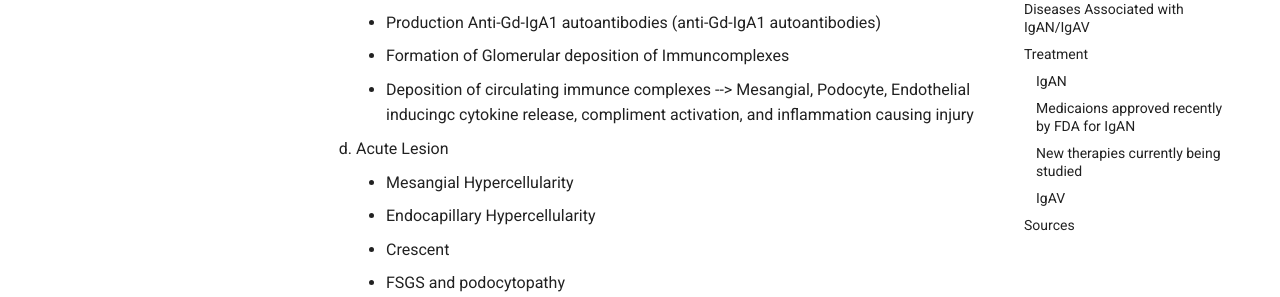
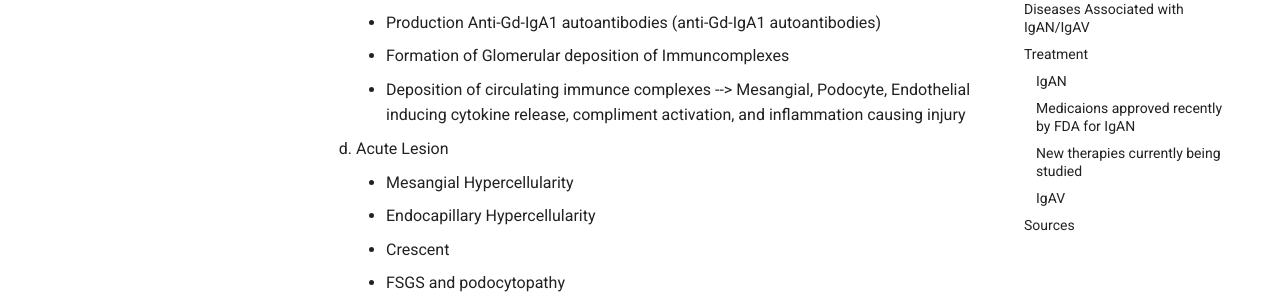
Before and after one commit to TTUNEPH2025/GN, an MkDocs documentation site: the page built from docs/IGAN.md, in a window 1280 px wide and 900 px high, scrolled down 1087 px. Shown: the part 180-477 px from the top of the window. Built offline with MkDocs 1.6.1 and Material for MkDocs 9.7.7, drawn with Linux system fonts in a browser that asks for light colours; some of the changed text lies outside the part shown.

Commit message:
Update IGAN.md

```diff
--- a/docs/IGAN.md
+++ b/docs/IGAN.md
@@ -27,7 +27,7 @@
          - Production of poorly glycosylated IgA1 (Gd-Ig-A1)
          - Production Anti-Gd-IgA1 autoantibodies (anti-Gd-IgA1 autoantibodies)
          - Formation of Glomerular deposition of Immuncomplexes
-         - Deposition of circulating immunce complexes --> Mesangial, Podocyte, Endothelial inducingc cytokine release, compliment activation, and inflammation causing injury
+         - Deposition of circulating immunce complexes --> Mesangial, Podocyte, Endothelial inducing cytokine release, compliment activation, and inflammation causing injury
     4. Acute Lesion
          - Mesangial Hypercellularity
          - Endocapillary Hypercellularity
@@ -158,7 +158,7 @@ flowchart TD
  * [Oxford Classification of IgA Nephropathy](https://pubmed.ncbi.nlm.nih.gov/19571790/)
  * [Uptodate IgA nephropathology](https://www-uptodate-com.ezproxy.ttuhsc.edu/contents/iga-nephropathy-pathogenesis?search=drug%20associated%20iga%20nephropathy&source=search_result&selectedTitle=5~103&usage_type=default&display_rank=5)
  * [Atrasentan in patients w/IgAN; ALIGN](https://www.nejm.org/doi/full/10.1056/NEJMoa2409415)
- * [Iptacopan in IgAN; APPLAUSE](https://www.nejm.org/doi/full/10.1056/NEJMoa2410316
+ * [Iptacopan in IgAN; APPLAUSE](https://www.nejm.org/doi/full/10.1056/NEJMoa2410316)
  * [Sibeprenlimab in IgAN; ENVISION](https://pubmed.ncbi.nlm.nih.gov/37916620/)
  * [Sparsentan in IgAN; PROTECT](https://pubmed.ncbi.nlm.nih.gov/37931634/)
  * [NEFECON in IgA; NEfIGArd](https://pubmed.ncbi.nlm.nih.gov/39724565/)
```
Also changed, not shown: other parts of docs/IGAN.md (+1 -1 lines).
